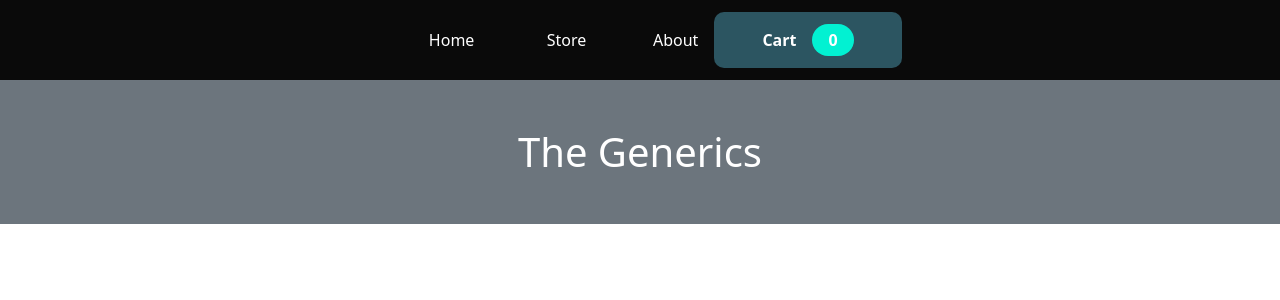
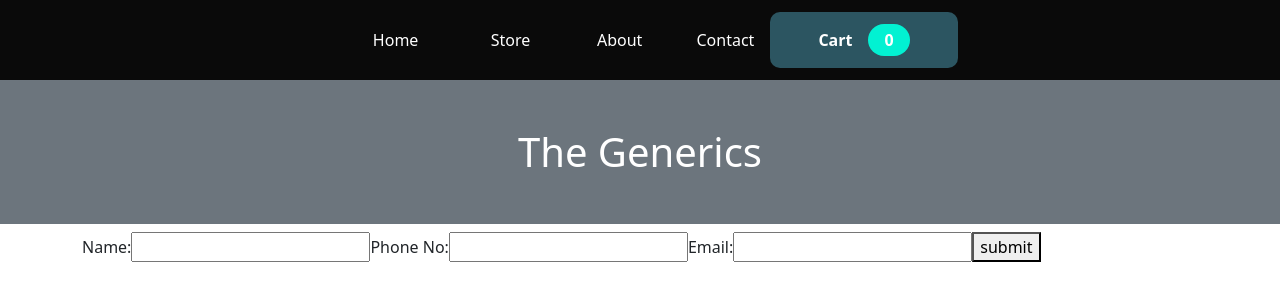
Before and after one commit to Chiksinafees/Ecommerse-website, a React (Create React App) app: page /contact in a window 1280 px wide. Shown: the top 300 px of the page. Built offline with nearby package versions, Linux system fonts and the light colour scheme.

Commit message:
Adding Contact Page (task 12)

```diff
--- a/src/App.js
+++ b/src/App.js
@@ -7,7 +7,7 @@ import { CartContextProvider } from "./component/Store/Cart-context";
 import { Route } from "react-router-dom";
 import About from "./pages/About";
 import Home from "./pages/Home";
-
+import Contact from "./pages/Contact";
 
 function App() {
   const [showCart, setShowCart] = useState(false);
@@ -19,13 +19,29 @@ function App() {
   const cartCloseHandler = () => {
     setShowCart(false);
   };
+
+  async function firebaseSubmitHandler(obj) {
+    const response = await fetch(
+      "https://fetch-movie-d556e-default-rtdb.firebaseio.com/movies.json",
+      {
+        method: "POST",
+        body: JSON.stringify(obj),
+        headers: {
+          "Content-Type": "application/json",
+        },
+      }
+    );
+    const data = await response.JSON();
+    console.log(data);
+  }
+
   return (
     <CartContextProvider>
       <NavBar onshow={CartHandler} />
       <h1 className="text-center p-5  bg-secondary text-white">The Generics</h1>
       {showCart && <Cart onTap={cartCloseHandler} />}
       <Route path="/home">
-        <Home/>
+        <Home />
       </Route>
       <Route path="/store">
         <Items />
@@ -33,6 +49,9 @@ function App() {
       <Route path="/about">
         <About />
       </Route>
+      <Route path="/contact">
+        <Contact queryform={firebaseSubmitHandler} />
+      </Route>
     </CartContextProvider>
   );
 }
--- a/src/component/NavBar.js
+++ b/src/component/NavBar.js
@@ -27,6 +27,9 @@ const NavBar = (props) => {
           <li>
             <NavLink to="/about">About</NavLink>
           </li>
+          <li>
+            <NavLink to="/contact">Contact</NavLink>
+          </li>
           <button onClick={props.onshow} className={classes.button}>
             <span>Cart</span>
             <span className={classes.badge}>{quantity}</span>
--- /dev/null
+++ b/src/pages/Contact.js
@@ -0,0 +1,49 @@
+import { useState } from "react";
+import { Container } from "react-bootstrap";
+
+const Contact = (props) => {
+  const [name, setName] = useState("");
+  const [number, setNumber] = useState("");
+  const [email, setEmail] = useState("");
+
+  const nameHandler = (e) => {
+    setName(e.target.value);
+  };
+  const numberHandler = (e) => {
+    setNumber(e.target.value);
+  };
+  const emailHandler = (e) => {
+    setEmail(e.target.value);
+  };
+
+  const queryhandler = (e) => {
+    e.preventDefault();
+
+    const obj = {
+      name: name,
+      number: number,
+      email: email,
+    };
+    console.log(obj);
+    props.queryform(obj);
+    setName("");
+    setNumber("");
+    setEmail("");
+  };
+
+  return (
+    <Container>
+      <form onSubmit={queryhandler}>
+        <label htmlFor="name">Name:</label>
+        <input id="name" type="text" value={name} onChange={nameHandler} />
+        <label htmlFor="number">Phone No:</label>
+        <input id="number" type="tel" value={number} onChange={numberHandler} />
+        <label htmlFor="email">Email:</label>
+        <input id="email" type="email" value={email} onChange={emailHandler} />
+        <button type="submit">submit</button>
+      </form>
+    </Container>
+  );
+};
+
+export default Contact;
--- a/src/pages/Home.js
+++ b/src/pages/Home.js
@@ -1,46 +1,57 @@
-
 const Home = () => {
   return (
-     <div className='container'>
+    <div className="container">
       <h1 className="text-center">TOURS</h1>
-    <table class="table">
+      <table className="table">
         <thead></thead>
         <tbody>
           <tr>
             <td>JUL16</td>
             <td>DETROIT,MI</td>
             <td>DTE ENERGY MUSIC THEATRE</td>
-          <td><button>Buy Tickets</button></td>
+            <td>
+              <button>Buy Tickets</button>
+            </td>
           </tr>
           <tr>
             <td>JUL19</td>
             <td>DTORONTO,ON</td>
             <td>BUDWEISER STAGE</td>
-          <td><button>Buy Tickets</button></td>
+            <td>
+              <button>Buy Tickets</button>
+            </td>
           </tr>
           <tr>
             <td>JUL22</td>
             <td>BRISTOW,VA</td>
             <td>JIGGY LUBE LIVE</td>
-          <td><button>Buy Tickets</button></td>
+            <td>
+              <button>Buy Tickets</button>
+            </td>
           </tr>
           <tr>
             <td>JUL29</td>
             <td>PHOENIX,AZ</td>
             <td>AK-CHIN PAVILION</td>
-          <td><button>Buy Tickets</button></td>
+            <td>
+              <button>Buy Tickets</button>
+            </td>
           </tr>
           <tr>
             <td>AUG 2</td>
             <td>LAS VEGAS,</td>
             <td>NV T-MOBILE ARENA</td>
-          <td><button>Buy Tickets</button></td>
+            <td>
+              <button>Buy Tickets</button>
+            </td>
           </tr>
           <tr>
             <td>AUG 7</td>
             <td> CONCORD,CA</td>
             <td>CONCORD PAVILION</td>
-          <td><button>Buy Tickets</button></td>
+            <td>
+              <button>Buy Tickets</button>
+            </td>
           </tr>
         </tbody>
       </table>
```
Lines whose indentation alone changed are shown as unchanged.
